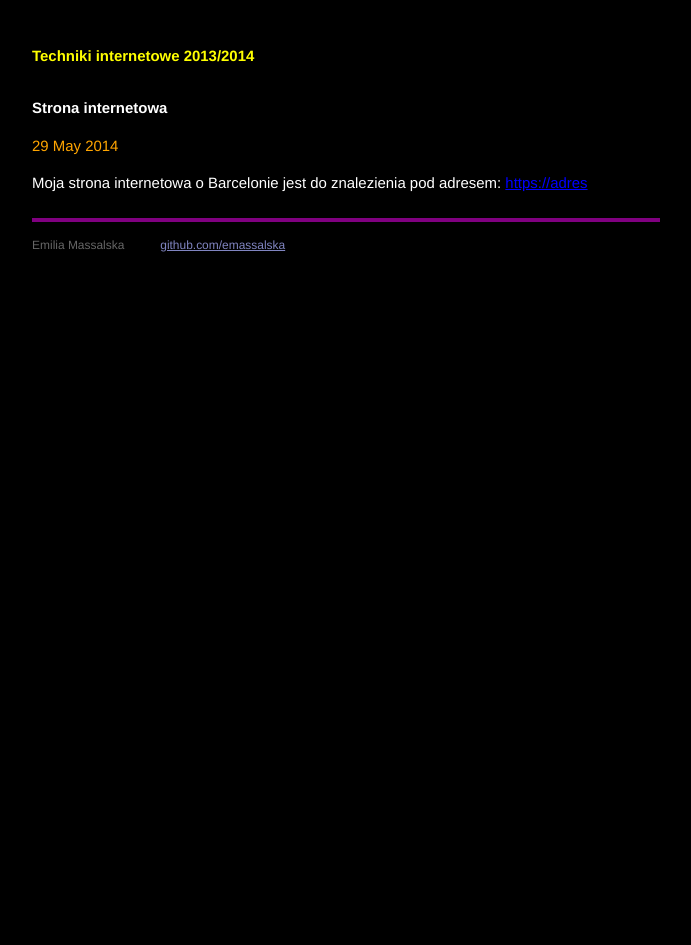
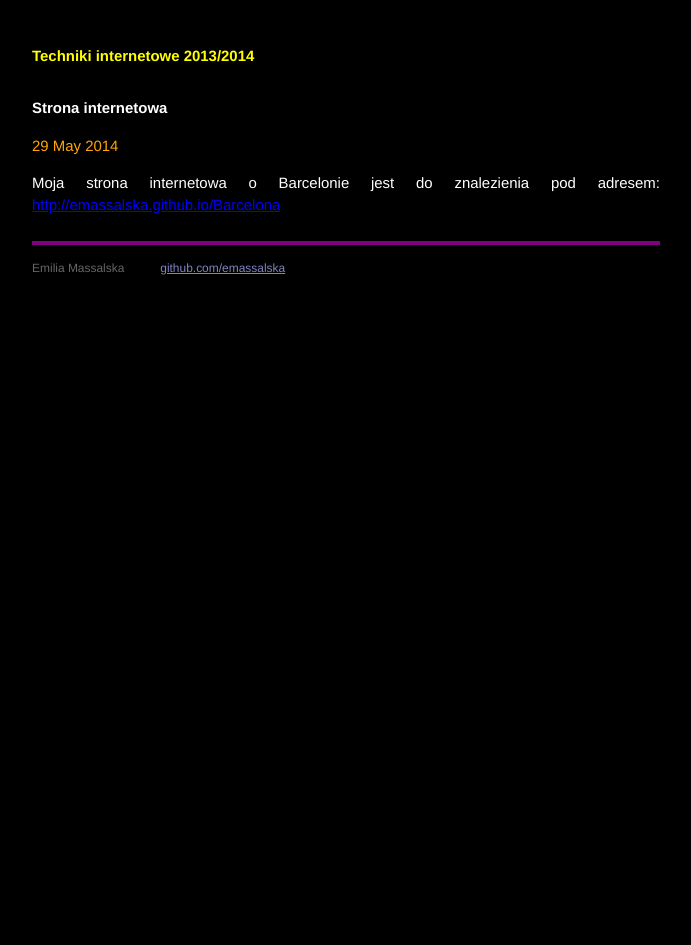
Before and after one commit to emassalska/emassalska.github.io, a Jekyll site: the page built from _posts/2014-05-29-strona.markdown, in a window 1280 px wide. Shown: the whole page, without its empty margins (294-985 px from the left). Built offline with Jekyll 4.4.1, drawn with Linux system fonts in a browser that asks for light colours; Markdown is read by kramdown in place of the engine named in the settings; part of the change alters nothing that is shown.

Commit message:
podanie poprawnego adresu do strony o Barcelonie

```diff
--- a/_posts/2014-05-29-strona.markdown
+++ b/_posts/2014-05-29-strona.markdown
@@ -4,4 +4,4 @@ title:  "Strona internetowa"
 date:   2014-05-29 18:00:12
 categories: jekyll update
 ---
-Moja strona internetowa o Barcelonie jest do znalezienia pod adresem: <a href="http://TUTAJ ADRES">https://adres</a>
+Moja strona internetowa o Barcelonie jest do znalezienia pod adresem: <a href="http://emassalska.github.io/Barcelona">http://emassalska.github.io/Barcelona</a>
```
